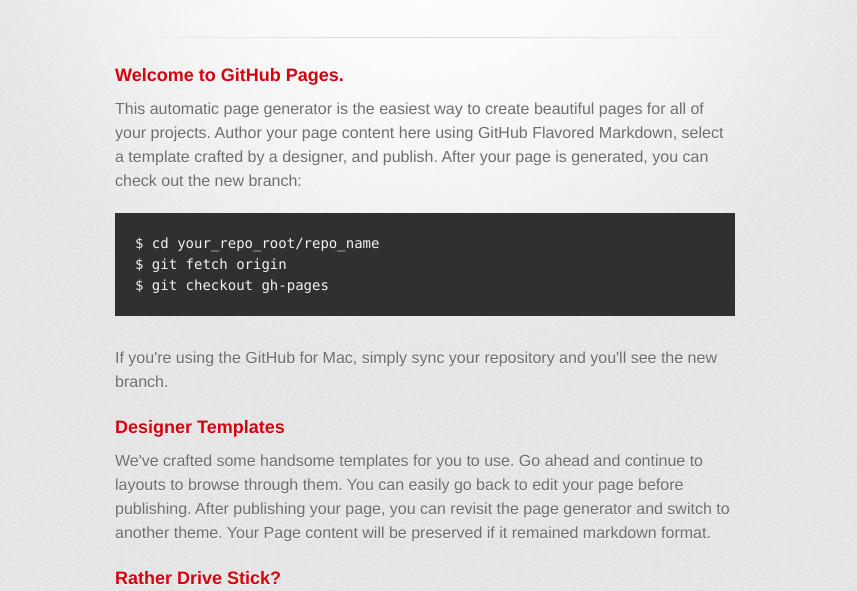
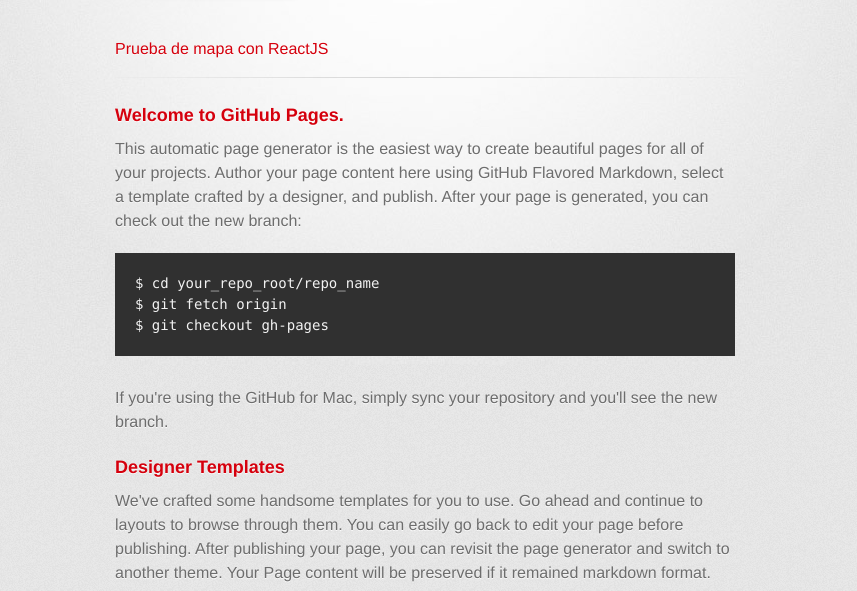
Before and after one commit to adrianlzt/adrianlzt.github.io, a plain HTML site: page index.html in a window 1280 px wide. Shown: the part 209-800 px from the top of the page, without its empty margins (215-1072 px from the left). Drawn offline with Linux system fonts and the light colour scheme; a web font is replaced by a local one.

Commit message:
Publica los cambios?

```diff
--- a/index.html
+++ b/index.html
@@ -25,6 +25,8 @@
         <section id="downloads" class="clearfix">
           <a href="https://github.com/adrianlzt" id="view-on-github" class="button"><span>View on GitHub</span></a>
         </section>
+
+        <a href="mapa.html">Prueba de mapa con ReactJS</a>
 
         <hr>
 
```
